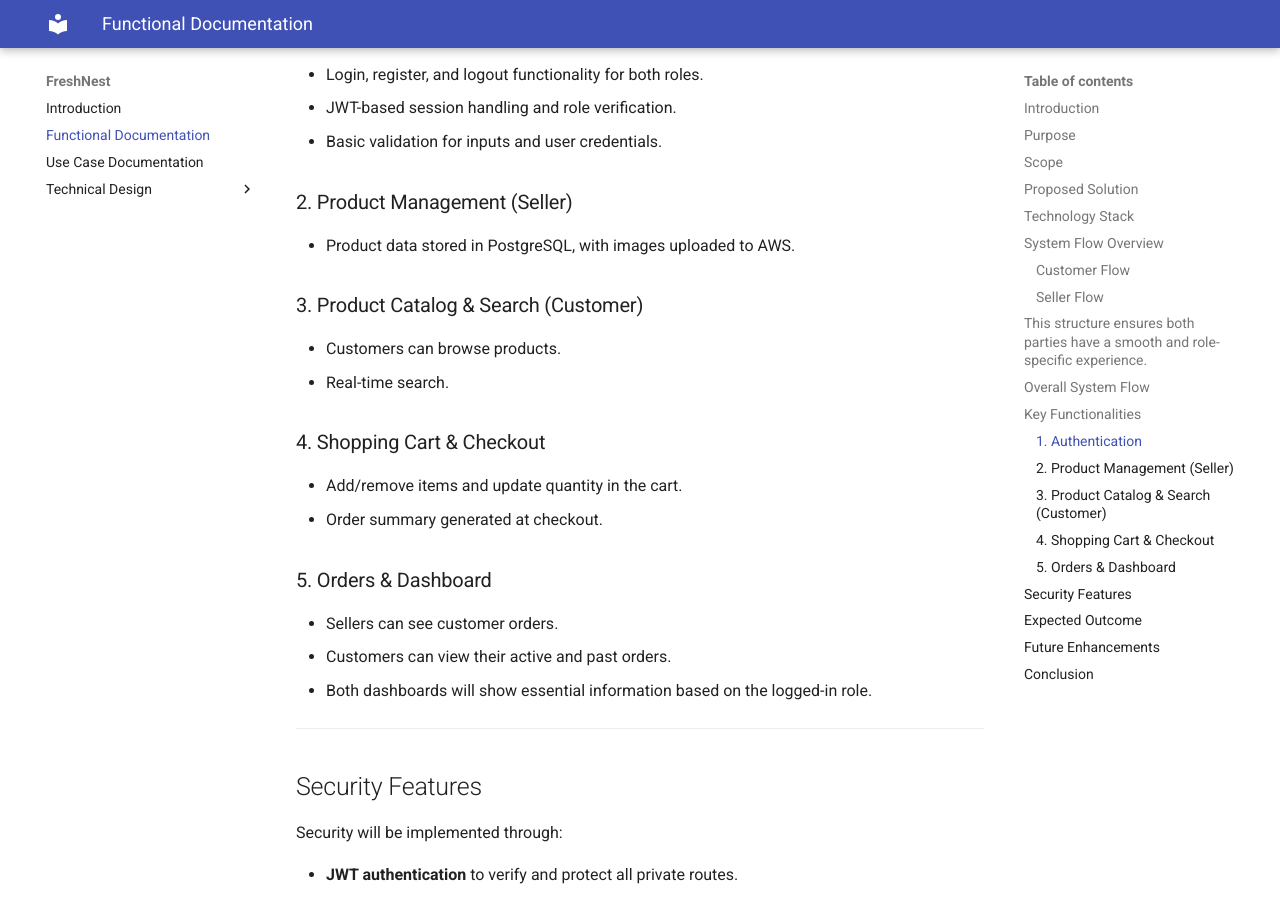
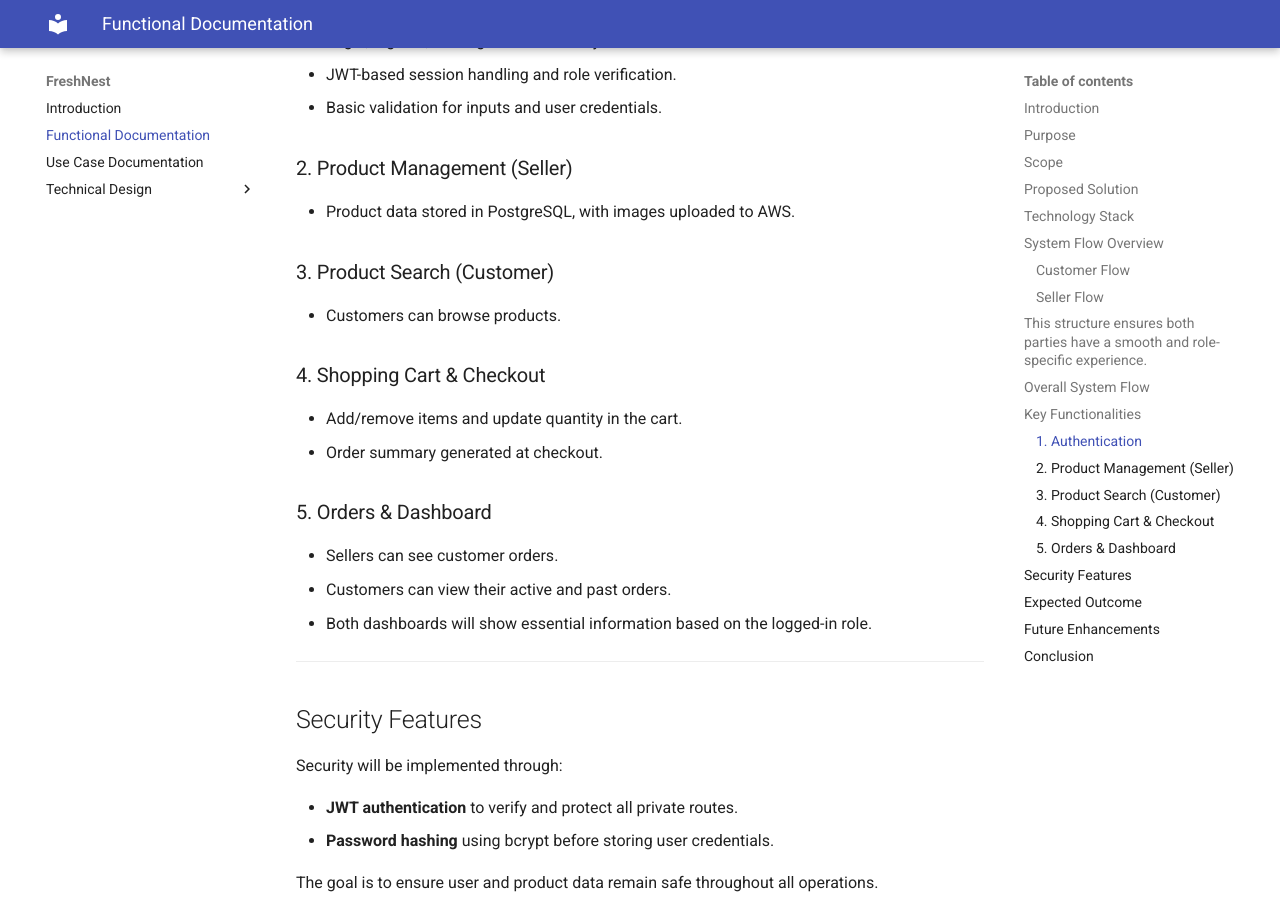
Before and after one commit to lovish-ab/grocery_delivery_docs, an MkDocs documentation site: the page built from docs/functional.md, in a window 1280 px wide and 900 px high, scrolled down 3357 px. Built offline with MkDocs 1.6.1 and Material for MkDocs 9.7.7, drawn with Linux system fonts in a browser that asks for light colours; some of the changed text lies outside the part shown.

Commit message:
chore: update

```diff
--- a/docs/functional.md
+++ b/docs/functional.md
@@ -117,9 +116,8 @@
 ### 2. Product Management (Seller)
 - Product data stored in PostgreSQL, with images uploaded to AWS.
 
-### 3. Product Catalog & Search (Customer)
+### 3. Product Search (Customer)
 - Customers can browse products.
-- Real-time search.
 
 ### 4. Shopping Cart & Checkout
 - Add/remove items and update quantity in the cart.
```
Also changed, not shown: other parts of docs/functional.md (+0 -1 lines), docs/auth_flow.md (+1 -1 lines), docs/technical_stack.md (+0 -1 lines).
